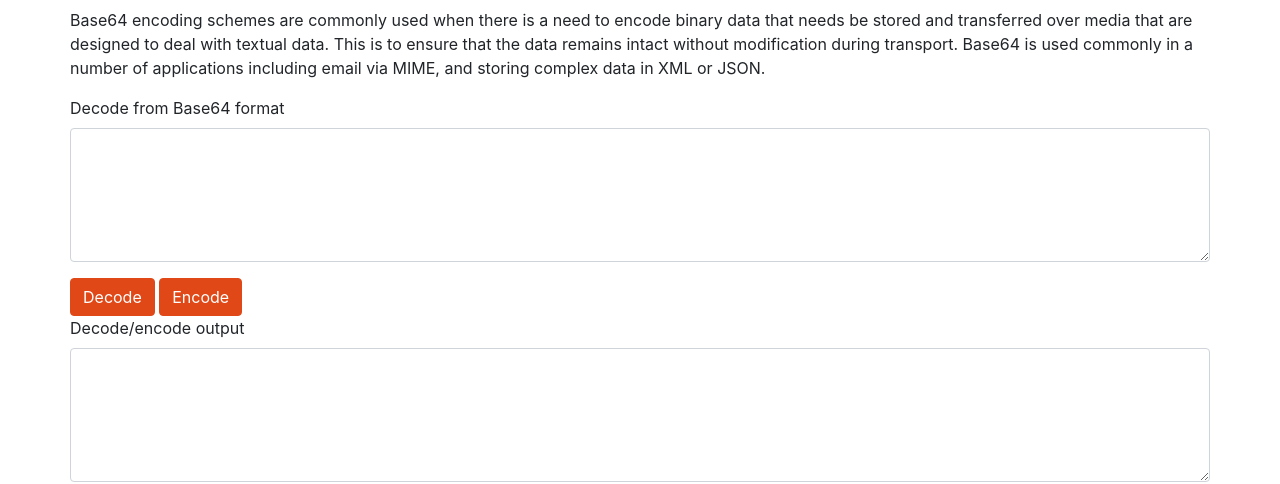
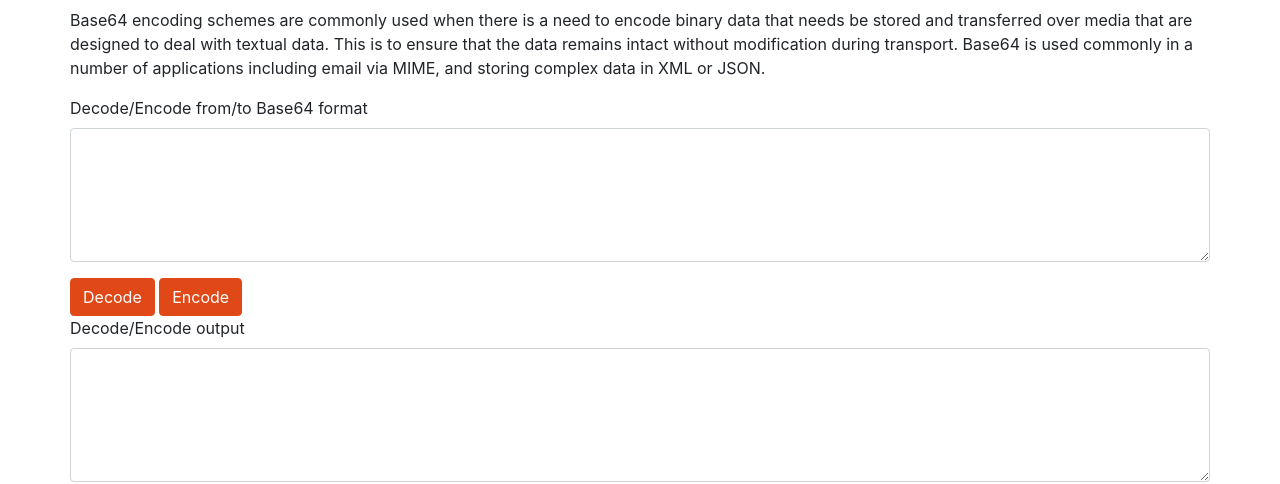
Before and after one commit to Labs64/labs64.github.io, a Jekyll site: the page built from _pages/base64-decoder.md, in a window 1280 px wide. Shown: the part 324-808 px from the top of the page. Built offline with Jekyll 4.4.1, drawn with Linux system fonts in a browser that asks for light colours.

Commit message:
no message

```diff
--- a/_pages/base64-decoder.md
+++ b/_pages/base64-decoder.md
@@ -13,13 +13,14 @@ Base64 encoding schemes are commonly used when there is a need to encode binary
 
 <form>
   <div class="form-group">
-    <label for="inputContainer">Decode from Base64 format</label>
+    <label for="inputContainer">Decode/Encode from/to Base64 format</label>
     <textarea class="form-control" id="inputContainer" rows="5"></textarea>
   </div>
   <button id="decodeBtn" type="button" class="btn btn-primary">Decode</button>
   <button id="encodeBtn" type="button" class="btn btn-primary">Encode</button>
+  <br>
   <div class="form-group">
-    <label for="outputContainer">Decode/encode output</label>
+    <label for="outputContainer">Decode/Encode output</label>
     <textarea class="form-control" id="outputContainer" rows="5"></textarea>
   </div>
 </form>
```
Also changed, not shown: _pages/lorem-ipsum-generator.md (+1 -1 lines), _pages/netlicensing-api-builder.md (+1 -1 lines).
